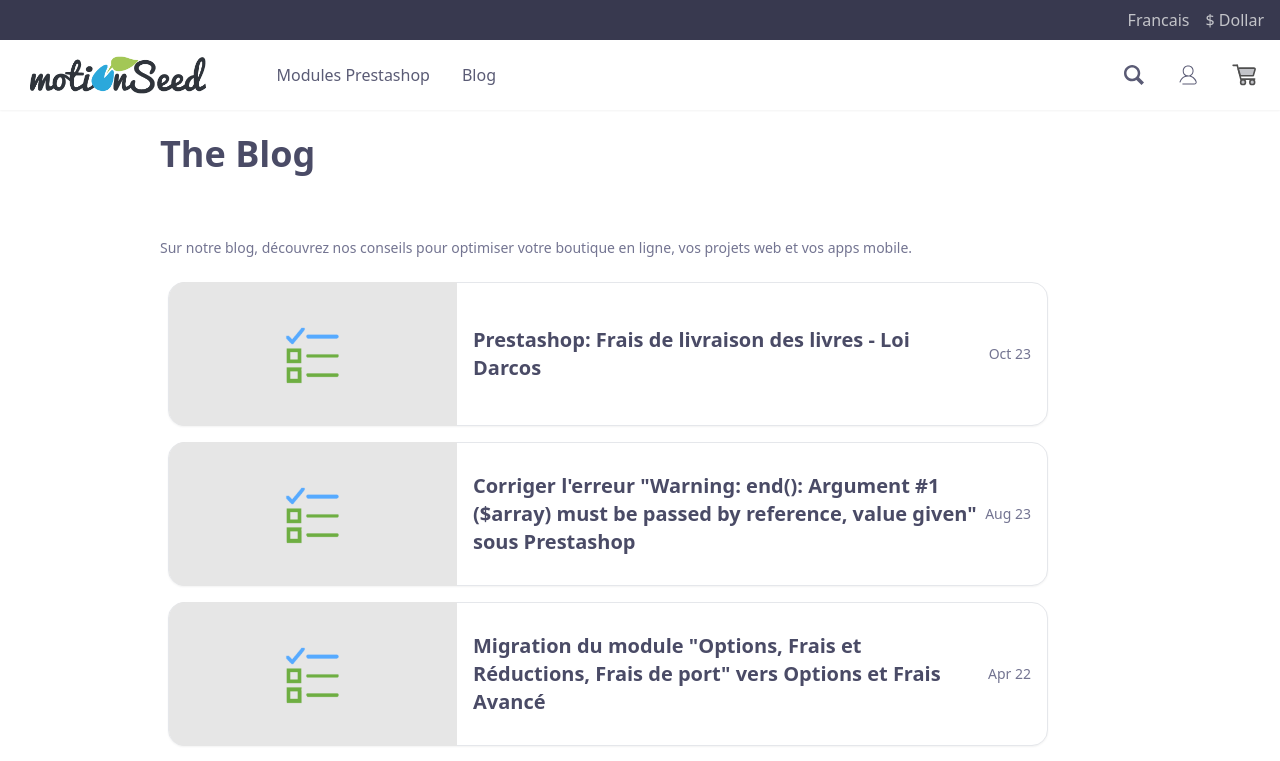
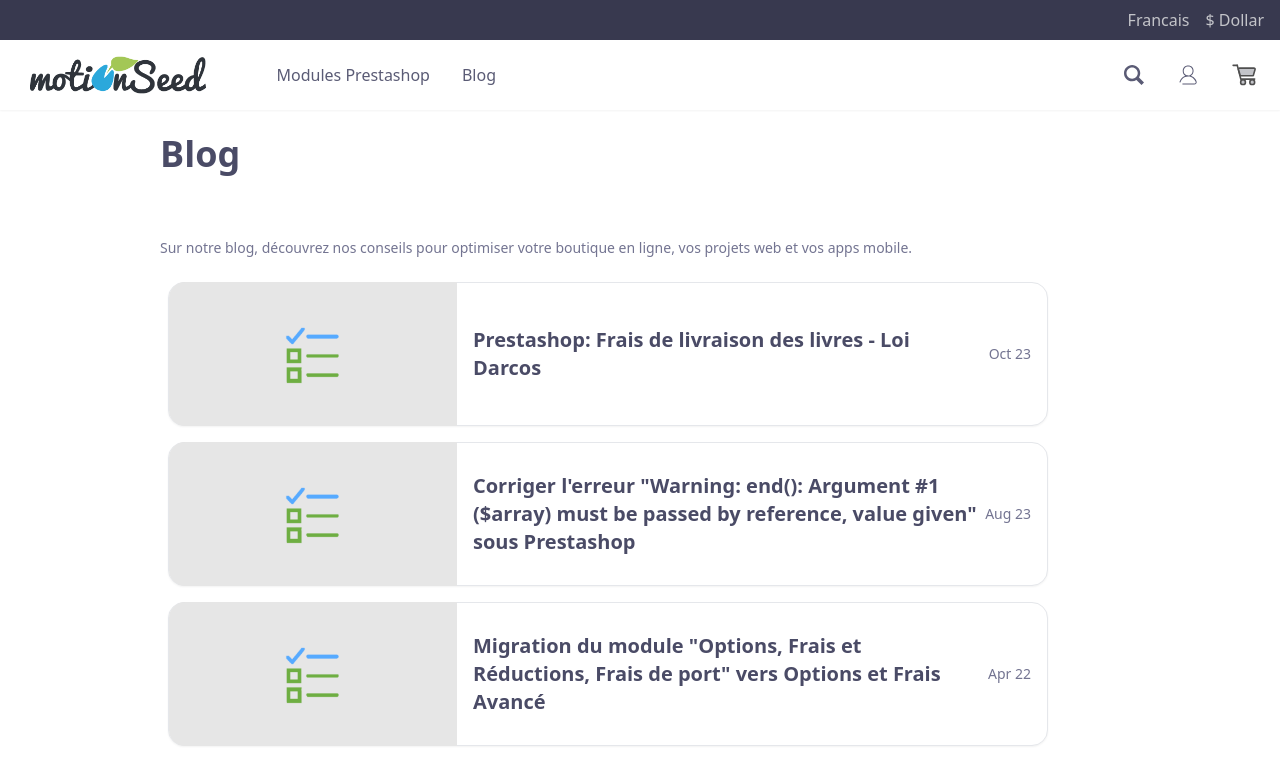
Before and after one commit to Moh-hamdaoui/nextjs-tailwind-web-app, a Next.js app: page /blog in a window 1280 px wide. Shown: the top 761 px of the page. Built offline with nearby package versions, Linux system fonts and the light colour scheme.

Commit message:
mise a jour

```diff
--- a/src/components/Blog/Title.tsx
+++ b/src/components/Blog/Title.tsx
@@ -2,7 +2,7 @@
 function Title() {
     return (
         <section className="mt-6 ml-40">
-            <h1 className="text-[#4a4b66] text-sm sm:text-4xl font-bold">The Blog</h1>
+            <h1 className="text-[#4a4b66] text-sm sm:text-4xl font-bold">Blog</h1>
             <p className="text-[#737491] text-sm sm:text-7sm mt-16" >Sur notre blog, découvrez nos conseils pour optimiser votre boutique en ligne, vos projets web et vos apps mobile.</p>
         </section>
     );
```
